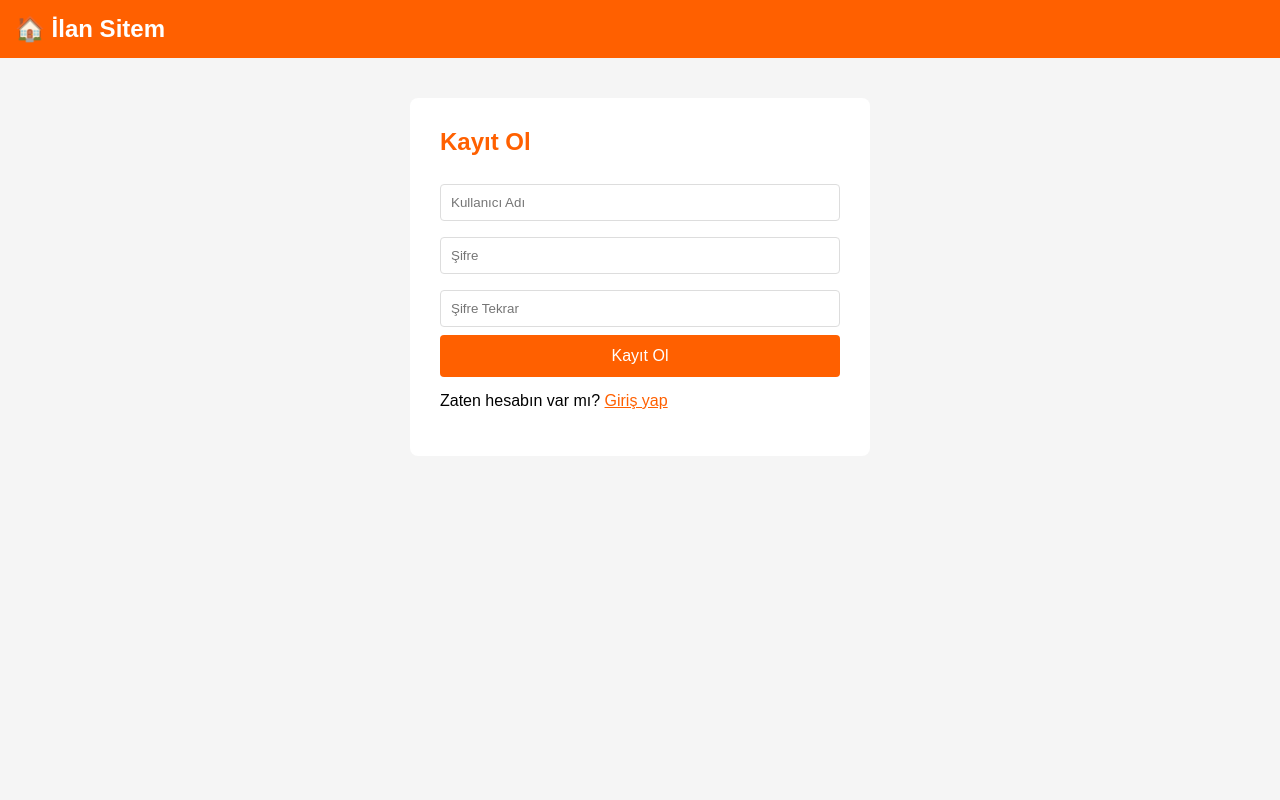
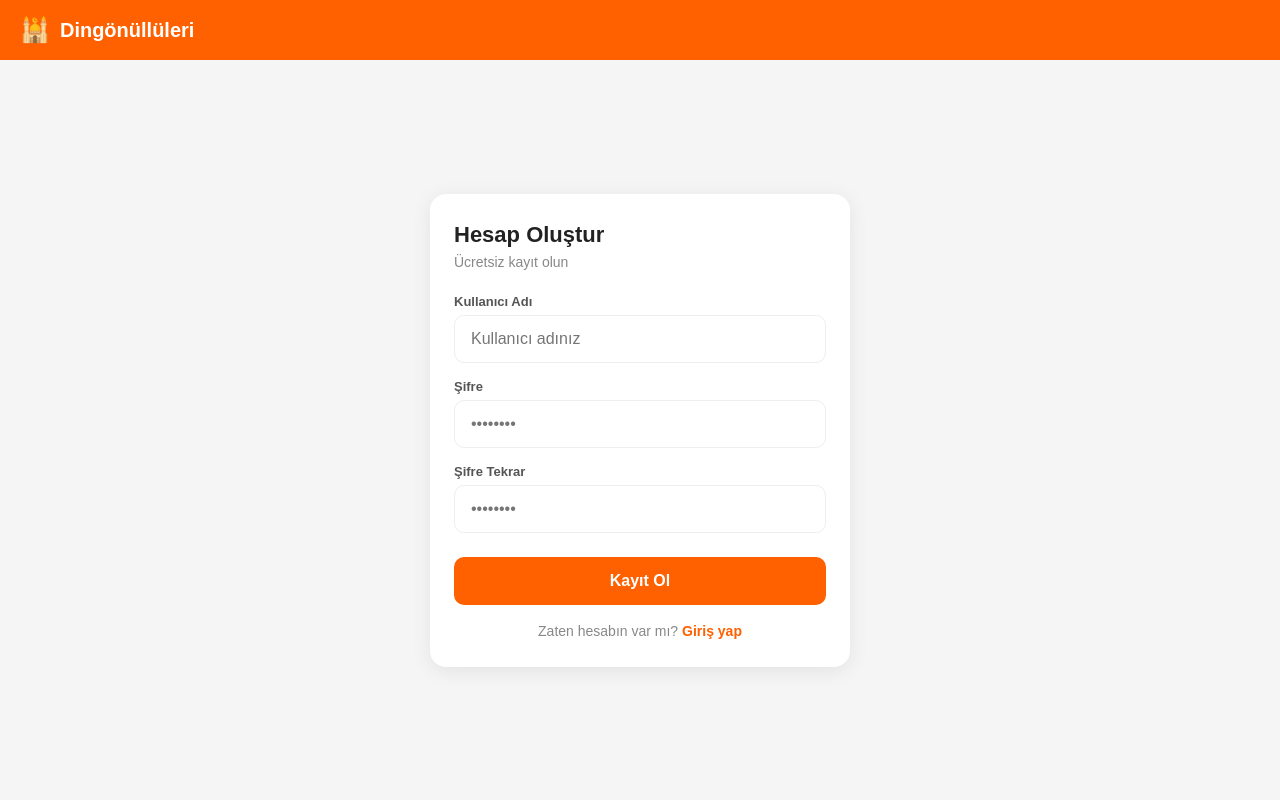
Before and after one commit to seyfettinkeskin7-hue/ilansitesiaa, a Django app: page /kayit/ in a window 1280 px wide. Run offline with Django 5.2, Linux system fonts and the light colour scheme.

Commit message:
ikon guncellendi

```diff
--- a/ilanlar/templates/kayit.html
+++ b/ilanlar/templates/kayit.html
@@ -1,79 +1,62 @@
 <!DOCTYPE html>
-<html>
+<html lang="tr">
 <head>
+    <meta charset="UTF-8">
+    <meta name="viewport" content="width=device-width, initial-scale=1.0">
     <title>Kayıt Ol</title>
     <style>
-        body { font-family: Arial; margin: 0; background: #f5f5f5; }
-        .header { background: #FF6000; padding: 15px; color: white; }
-        .header h1 { margin: 0; font-size: 24px; }
-        .form-kart { max-width: 400px; margin: 40px auto; background: white; padding: 30px; border-radius: 8px; }
-        .form-kart h2 { color: #FF6000; margin-top: 0; }
-        input { width: 100%; padding: 10px; margin: 8px 0; border: 1px solid #ddd; border-radius: 4px; box-sizing: border-box; }
-        button { width: 100%; padding: 12px; background: #FF6000; color: white; border: none; border-radius: 4px; font-size: 16px; cursor: pointer; }
-        a { color: #FF6000; }
-        .hata { color: red; font-size: 14px; }
+        * { margin: 0; padding: 0; box-sizing: border-box; }
+        body { font-family: Arial, sans-serif; background: #f5f5f5; min-height: 100vh; display: flex; flex-direction: column; }
+        .header { background: #FF6000; padding: 16px 20px; display: flex; align-items: center; gap: 10px; }
+        .header-ikon { font-size: 24px; }
+        .header h1 { color: white; font-size: 20px; font-weight: bold; }
+        .icerik { flex: 1; display: flex; align-items: center; justify-content: center; padding: 24px 16px; }
+        .kart { background: white; border-radius: 16px; padding: 28px 24px; width: 100%; max-width: 420px; box-shadow: 0 4px 20px rgba(0,0,0,0.08); }
+        .kart-baslik { font-size: 22px; font-weight: 700; color: #222; margin-bottom: 6px; }
+        .kart-alt { font-size: 14px; color: #888; margin-bottom: 24px; }
+        .form-grup { margin-bottom: 16px; }
+        .form-grup label { display: block; font-size: 13px; font-weight: 600; color: #555; margin-bottom: 6px; }
+        .form-grup input { width: 100%; padding: 14px 16px; border: 1.5px solid #eee; border-radius: 10px; font-size: 16px; color: #333; outline: none; transition: border 0.2s; }
+        .form-grup input:focus { border-color: #FF6000; }
+        .btn { width: 100%; padding: 15px; background: #FF6000; color: white; border: none; border-radius: 10px; font-size: 16px; font-weight: bold; cursor: pointer; margin-top: 8px; transition: background 0.2s; }
+        .btn:active { background: #e05500; }
+        .alt-link { text-align: center; margin-top: 18px; font-size: 14px; color: #888; }
+        .alt-link a { color: #FF6000; font-weight: 600; text-decoration: none; }
+        .hata { background: #fff0f0; color: #c00; padding: 12px 14px; border-radius: 8px; margin-bottom: 16px; font-size: 14px; border: 1px solid #fcc; }
     </style>
 </head>
 <body>
     <div class="header">
-        <h1>🏠 İlan Sitem</h1>
+        <span class="header-ikon">🕌</span>
+        <h1>Dingönüllüleri</h1>
     </div>
-    <div class="form-kart">
-        <h2>Kayıt Ol</h2>
-        {% if messages %}
+    <div class="icerik">
+        <div class="kart">
+            <div class="kart-baslik">Hesap Oluştur</div>
+            <div class="kart-alt">Ücretsiz kayıt olun</div>
+            {% if messages %}
             {% for message in messages %}
-                <p class="hata">{{ message }}</p>
+            <div class="hata">{{ message }}</div>
             {% endfor %}
-        {% endif %}
-        <form method="post">
-            {% csrf_token %}
-            <input type="text" name="username" placeholder="Kullanıcı Adı" required>
-            <input type="password" name="password" placeholder="Şifre" required>
-            <input type="password" name="sifre2" placeholder="Şifre Tekrar" required>
-            <button type="submit">Kayıt Ol</button>
-        </form>
-        <p style="margin-top:15px;">Zaten hesabın var mı? <a href="/giris/">Giriş yap</a></p>
+            {% endif %}
+            <form method="post">
+                {% csrf_token %}
+                <div class="form-grup">
+                    <label>Kullanıcı Adı</label>
+                    <input type="text" name="username" placeholder="Kullanıcı adınız" autocomplete="username" required>
+                </div>
+                <div class="form-grup">
+                    <label>Şifre</label>
+                    <input type="password" name="password" placeholder="••••••••" autocomplete="new-password" required>
+                </div>
+                <div class="form-grup">
+                    <label>Şifre Tekrar</label>
+                    <input type="password" name="sifre2" placeholder="••••••••" autocomplete="new-password" required>
+                </div>
+                <button type="submit" class="btn">Kayıt Ol</button>
+            </form>
+            <div class="alt-link">Zaten hesabın var mı? <a href="/giris/">Giriş yap</a></div>
+        </div>
     </div>
-
-
-
-
-<style>
-@keyframes slideInRight { from { opacity:0; transform: translateX(60px); } to { opacity:1; transform: translateX(0); } }
-@keyframes slideInLeft  { from { opacity:0; transform: translateX(-60px); } to { opacity:1; transform: translateX(0); } }
-@keyframes slideOutLeft  { from { opacity:1; transform: translateX(0); } to { opacity:0; transform: translateX(-60px); } }
-@keyframes slideOutRight { from { opacity:1; transform: translateX(0); } to { opacity:0; transform: translateX(60px); } }
-.page-slide-in-right { animation: slideInRight 0.32s cubic-bezier(0.25,0.46,0.45,0.94) both; }
-.page-slide-in-left  { animation: slideInLeft  0.32s cubic-bezier(0.25,0.46,0.45,0.94) both; }
-</style>
-<script>
-(function(){
-    var pages = ['/', '/ilanlar/', '/favoriler/', '/duyurular/'];
-    var path = window.location.pathname;
-    var currentIndex = pages.indexOf(path);
-    if(currentIndex === -1) currentIndex = 0;
-
-    // Aktif butonu işaretle
-    var ids = ['nav-home','nav-ilanlar','nav-favoriler','nav-duyurular'];
-    if(ids[currentIndex]) document.getElementById(ids[currentIndex]).classList.add('active');
-
-    // Sayfa girişinde animasyon
-    var dir = sessionStorage.getItem('navDir');
-    if(dir === 'right') document.body.classList.add('page-slide-in-right');
-    else if(dir === 'left') document.body.classList.add('page-slide-in-left');
-    sessionStorage.removeItem('navDir');
-
-    // Linklere tıklanınca yön belirle
-    document.querySelectorAll('.bottom-nav a').forEach(function(a){
-        a.addEventListener('click', function(e){
-            var href = a.getAttribute('href');
-            var targetIndex = pages.indexOf(href);
-            if(targetIndex === -1) return;
-            if(targetIndex === currentIndex) { e.preventDefault(); return; }
-            sessionStorage.setItem('navDir', targetIndex > currentIndex ? 'right' : 'left');
-        });
-    });
-})();
-</script>
 </body>
 </html>
```
Also changed, not shown: ilanlar/templates/giris.html (+40 -63 lines).
